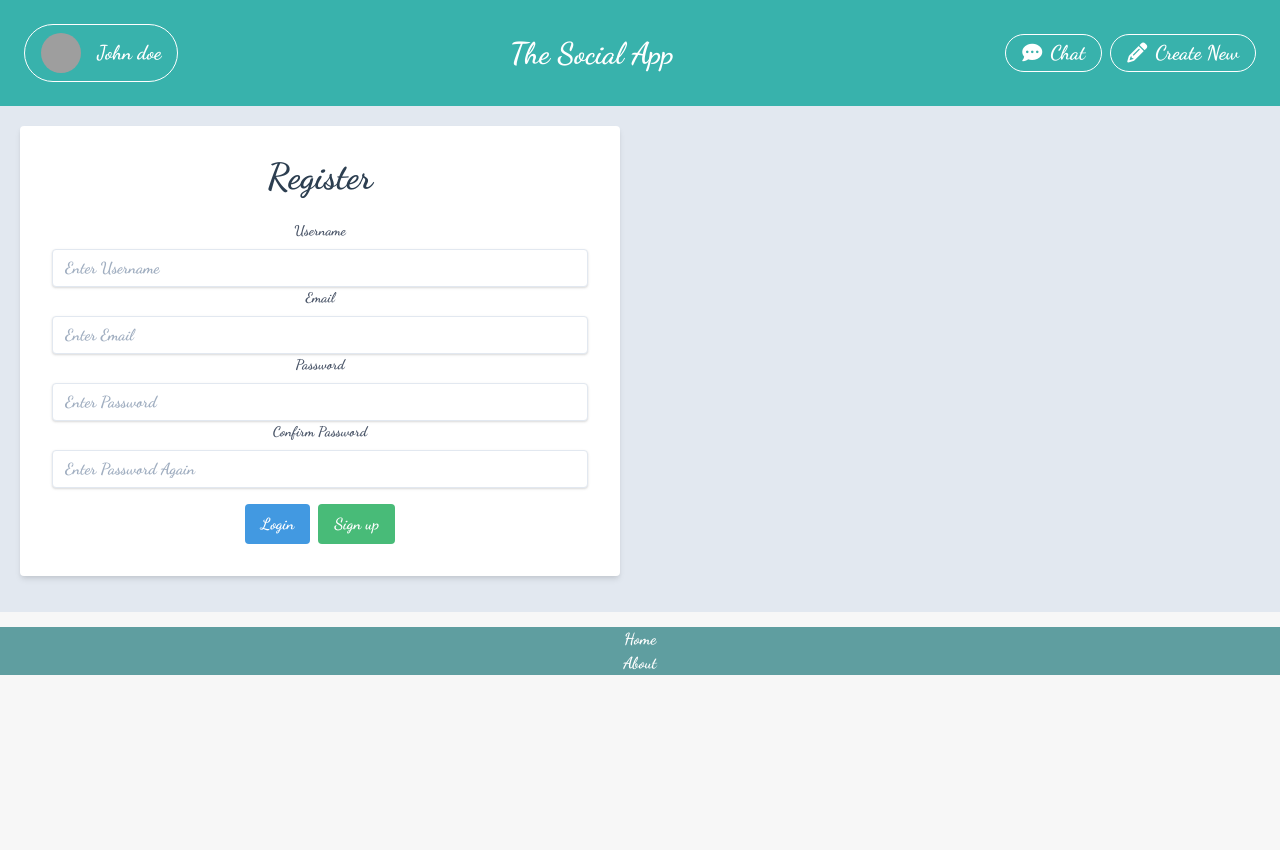
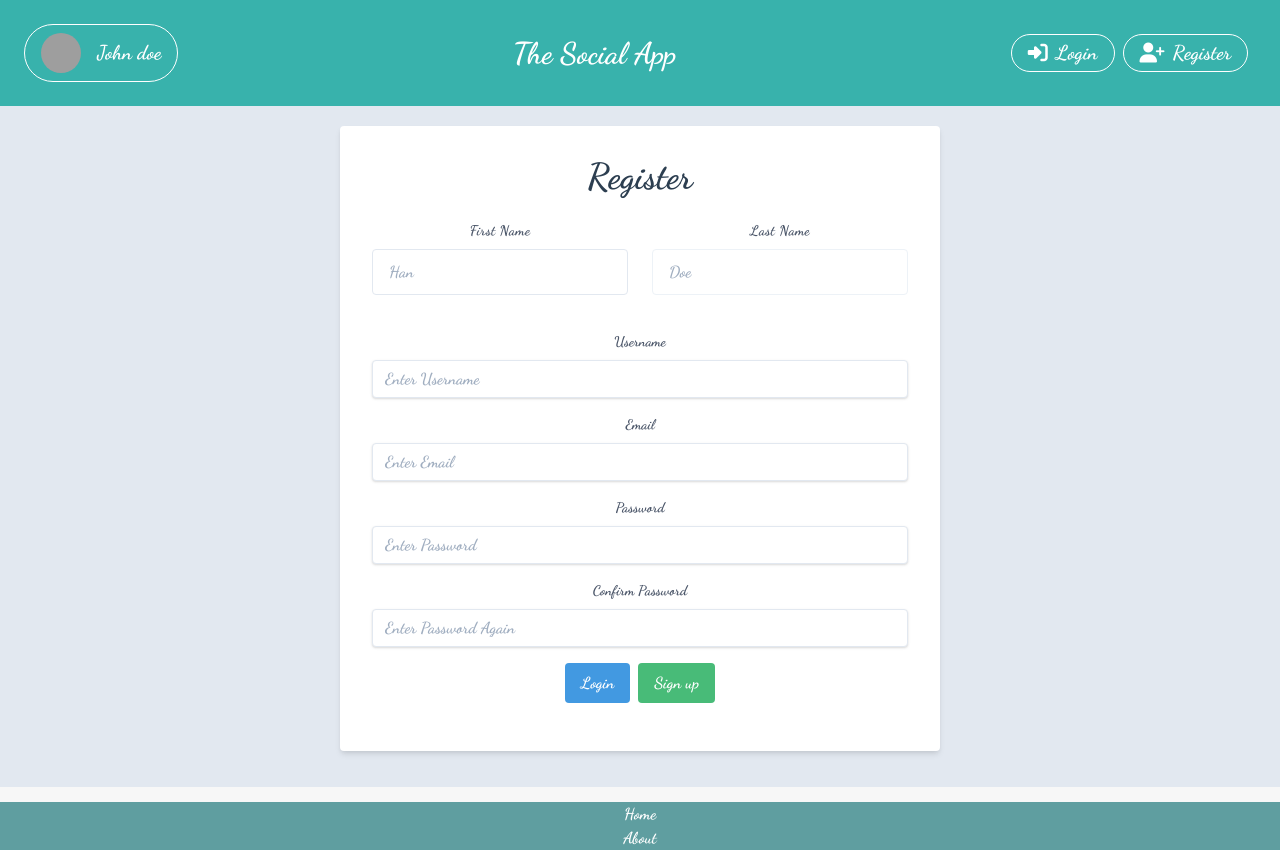
Before and after one commit to Tajveez/Twitter-0, a Vue app in the folder client/: page /register in a window 1280 px wide. Before the commit the page ends 800 px from the top, so only its background shows below. Built offline with nearby package versions, Linux system fonts and the light colour scheme; grey boxes are pictures that could not be loaded.

Commit message:
Initial design login/register

```diff
--- a/client/src/components/Header.vue
+++ b/client/src/components/Header.vue
@@ -20,21 +20,25 @@
         class="avatar"
         /> @User1-->
       </a>
-      <h1 class="text-white text-3xl font-bold">The Social App</h1>
+      <router-link to="/">
+        <h1 class="text-white text-3xl font-bold">The Social App</h1>
+      </router-link>
       <div class="flex">
-        <div class="flex" v-if="1 == 2">
-          <a
+        <div class="flex" v-if="1 == 1">
+          <router-link
+            to="login"
             class="flex rounded-full items-center text-sm px-4 py-2 leading-none border rounded text-white border-white hover:border-transparent hover:text-teal-500 hover:bg-white mt-4 lg:mt-0 text-xl mr-2"
           >
             <i class="fa fa-sign-in mr-2" aria-hidden="true"></i>
             Login
-          </a>
-          <a
+          </router-link>
+          <router-link
+            to="register"
             class="flex rounded-full items-center text-sm px-4 py-2 leading-none border rounded text-white border-white hover:border-transparent hover:text-teal-500 hover:bg-white mt-4 lg:mt-0 text-xl mr-2"
           >
             <i class="fa fa-user-plus mr-2" aria-hidden="true"></i>
             Register
-          </a>
+          </router-link>
         </div>
         <div class="flex" v-else>
           <a
--- a/client/src/views/Login.vue
+++ b/client/src/views/Login.vue
@@ -1,15 +1,8 @@
 <template>
-  <div class="w-1/2 p-5">
+  <div class="w-1/2 p-5 m-auto">
     <form method="post" class="bg-white shadow-md rounded px-8 pt-6 pb-8 mb-4">
       <h1 class="mb-4 text-4xl">Login</h1>
-      <!-- <div class="imgcontainer">
-        <img
-          src="https://www.pngitem.com/pimgs/m/506-5067022_sweet-shap-profile-placeholder-hd-png-download.png"
-          alt="Avatar"
-          class="avatar"
-        />
-      </div>-->
-
+      <div>
         <div class="mb-4">
           <label class="block text-gray-700 text-sm font-bold mb-2" for="uname">
             <b>Username</b>
@@ -21,7 +14,8 @@
             name="uname"
             required
           />
-
+        </div>
+        <div class="mb-4">
           <label class="block text-gray-700 text-sm font-bold mb-2" for="psw">
             <b>Password</b>
           </label>
@@ -32,6 +26,7 @@
             name="psw"
             required
           />
+        </div>
         <div class="text-right mt-2">
           <label>
             <input type="checkbox" checked="checked" name="remember" /> Remember me
--- a/client/src/views/Register.vue
+++ b/client/src/views/Register.vue
@@ -1,5 +1,5 @@
 <template>
-  <div class="w-1/2 p-5">
+  <div class="w-1/2 p-5 m-auto">
     <form method="post" class="bg-white shadow-md rounded px-8 pt-6 pb-8 mb-4">
       <h1 class="mb-4 text-4xl">Register</h1>
       <!-- <div class="imgcontainer">
@@ -10,8 +10,35 @@
         />
       </div>-->
 
-      <div class="mb-4">
-        <div>
+      <div>
+        <div class="flex flex-wrap -mx-3 mb-6">
+          <div class="w-full md:w-1/2 px-3 mb-6 md:mb-0">
+            <label
+              class="block tracking-wide text-gray-700 text-sm font-bold mb-2"
+              for="grid-first-name"
+            >First Name</label>
+            <input
+              class="appearance-none block w-full text-gray-700 border rounded py-3 px-4 mb-3 leading-tight focus:outline-none focus:bg-white"
+              id="grid-first-name"
+              type="text"
+              placeholder="Han"
+            />
+            <!-- <p class="text-red-500 text-xs italic">Please fill out this field.</p> -->
+          </div>
+          <div class="w-full md:w-1/2 px-3">
+            <label
+              class="block tracking-wide text-gray-700 text-sm font-bold mb-2"
+              for="grid-last-name"
+            >Last Name</label>
+            <input
+              class="appearance-none block w-full text-gray-700 border border-gray-200 rounded py-3 px-4 leading-tight focus:outline-none focus:bg-white focus:border-gray-500"
+              id="grid-last-name"
+              type="text"
+              placeholder="Doe"
+            />
+          </div>
+        </div>
+        <div class="mb-4">
           <label class="block text-gray-700 text-sm font-bold mb-2" for="uname">
             <b>Username</b>
           </label>
@@ -23,7 +50,7 @@
             required
           />
         </div>
-        <div>
+        <div class="mb-4">
           <label class="block text-gray-700 text-sm font-bold mb-2" for="uname">
             <b>Email</b>
           </label>
@@ -35,7 +62,7 @@
             required
           />
         </div>
-        <div>
+        <div class="mb-4">
           <label class="block text-gray-700 text-sm font-bold mb-2" for="psw">
             <b>Password</b>
           </label>
@@ -47,7 +74,7 @@
             required
           />
         </div>
-        <div>
+        <div class="mb-4">
           <label class="block text-gray-700 text-sm font-bold mb-2" for="psw">
             <b>Confirm Password</b>
           </label>
@@ -72,7 +99,7 @@
             href="#"
           >Forgot password?</a>
         </span>-->
-        <div>
+        <div class="mb-4">
           <button
             class="bg-blue-500 hover:bg-blue-700 text-white font-bold mr-2 py-2 px-4 rounded focus:outline-none focus:shadow-outline"
             type="submit"
```
Lines whose indentation alone changed are shown as unchanged.
